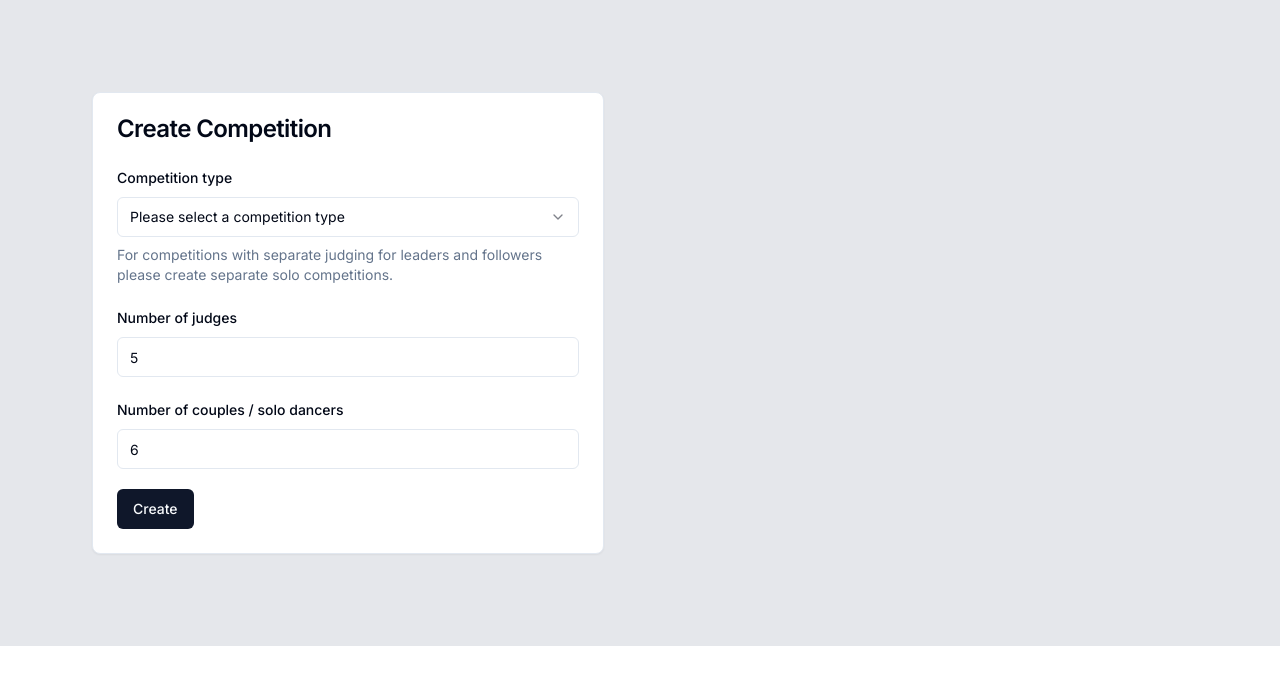
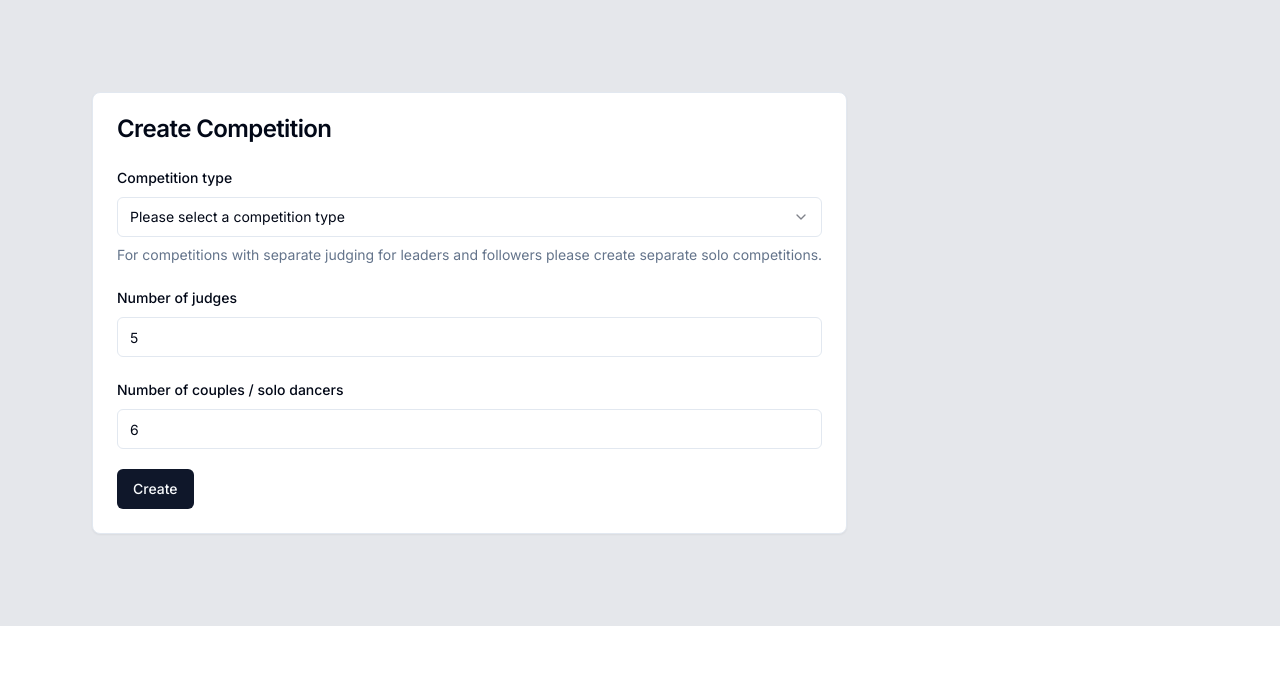
Before and after one commit to emdoem/hatful-of-pears, a Next.js app: page /competition-creator in a window 1280 px wide. Shown: the top 684 px of the page. Built offline with nearby package versions, Linux system fonts and the light colour scheme.

Commit message:
minor styling update

```diff
--- a/components/CompetitionCreator.tsx
+++ b/components/CompetitionCreator.tsx
@@ -122,7 +122,7 @@ export default function CompetitionCreator() {
           </ErrorBoundary>
           : null}
         {(competitionType != '')
-          ? <CompetitionSetupCard competitionSetup={competitionSetup} className='ml-6 lg:ml-0 min-w-auto' />
+          ? <CompetitionSetupCard competitionSetup={competitionSetup} className='ml-6 lg:ml-0' />
           : null
         }
       </div>
--- a/components/ui/card.tsx
+++ b/components/ui/card.tsx
@@ -9,7 +9,7 @@ const Card = React.forwardRef<
   <div
     ref={ref}
     className={cn(
-      "rounded-lg border bg-card text-card-foreground shadow-sm my-3 max-w-lg",
+      "rounded-lg border bg-card text-card-foreground shadow-sm my-3",
       className
     )}
     {...props}
```
